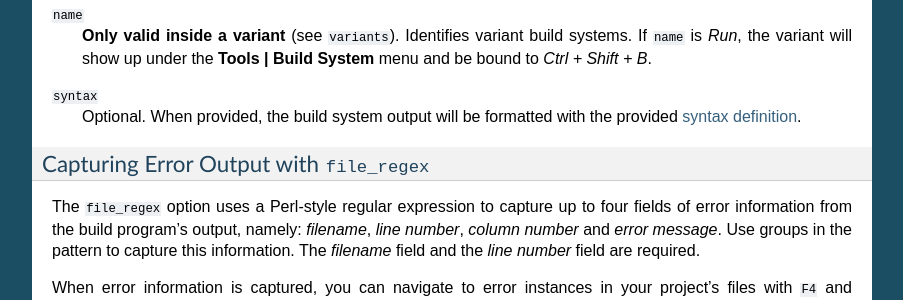
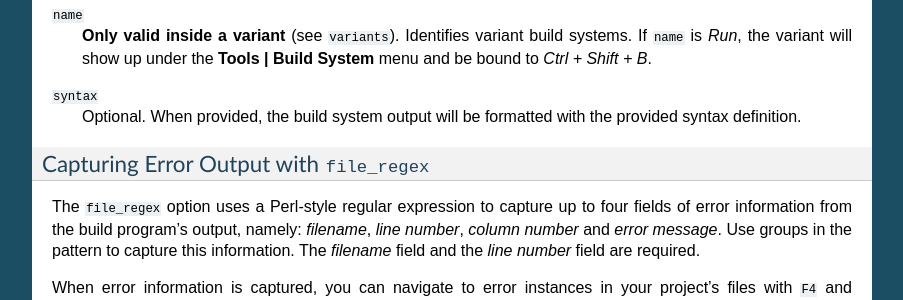
Before and after one commit to guillermooo/sublime-undocs, a Sphinx documentation site: the page built from source/reference/build_systems.rst, in a window 1280 px wide and 900 px high, scrolled down 1697 px. Shown: the part 152-452 px from the top of the window, without its empty margins (198-1101 px from the left). Built offline with Sphinx 7.4.7, drawn with Linux system fonts in a browser that asks for light colours; some of the changed lines change nothing that is shown.

Commit message:
remove link

```diff
--- a/source/reference/build_systems.rst
+++ b/source/reference/build_systems.rst
@@ -114,9 +114,8 @@ Options
 
 ``syntax``
     Optional. When provided, the build system output will be formatted with the
-    provided `syntax definition`_.
+    provided syntax definition.
 
-    .. _syntax definition: ../extensibility/syntaxdefs
 
 Capturing Error Output with ``file_regex``
 ------------------------------------------
```
